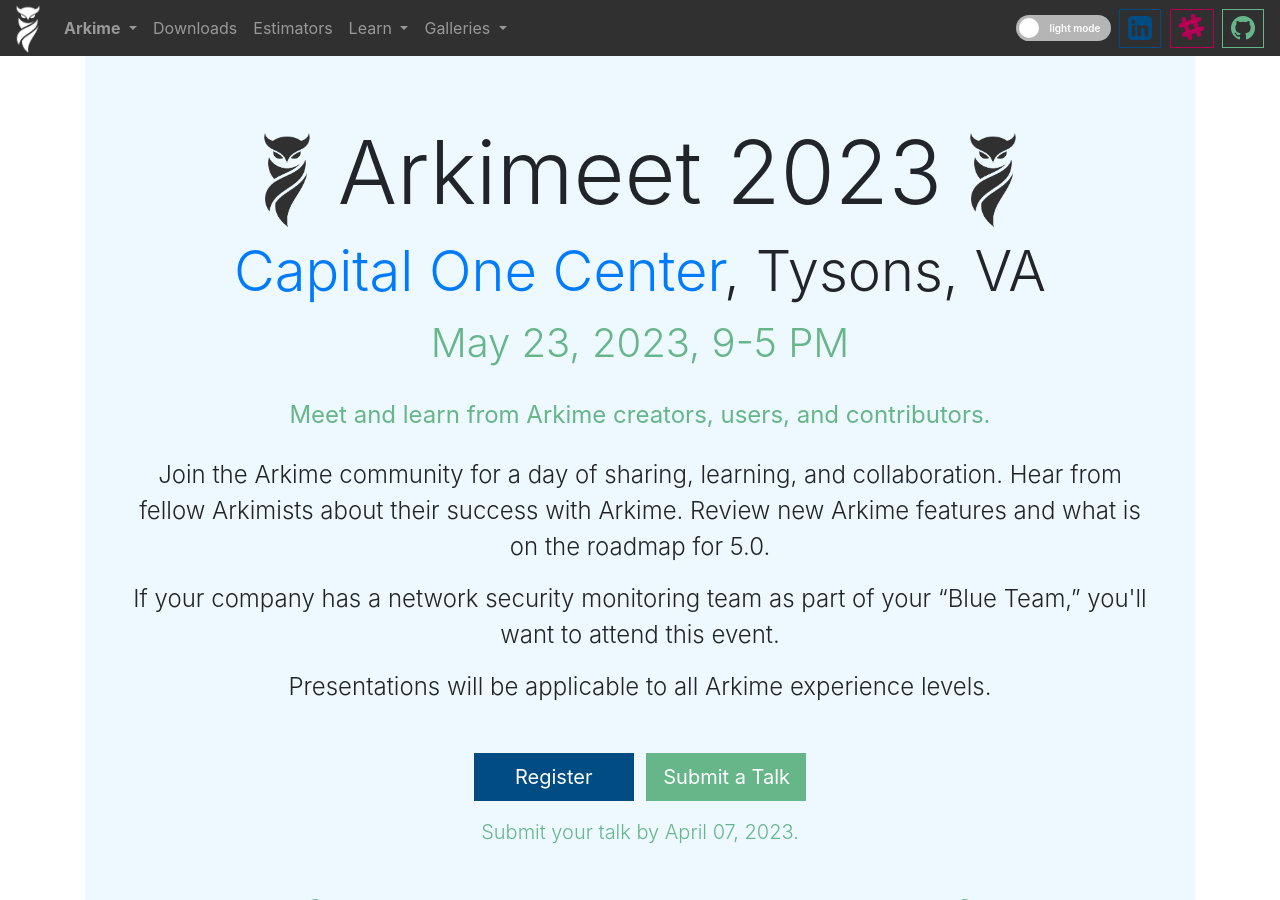
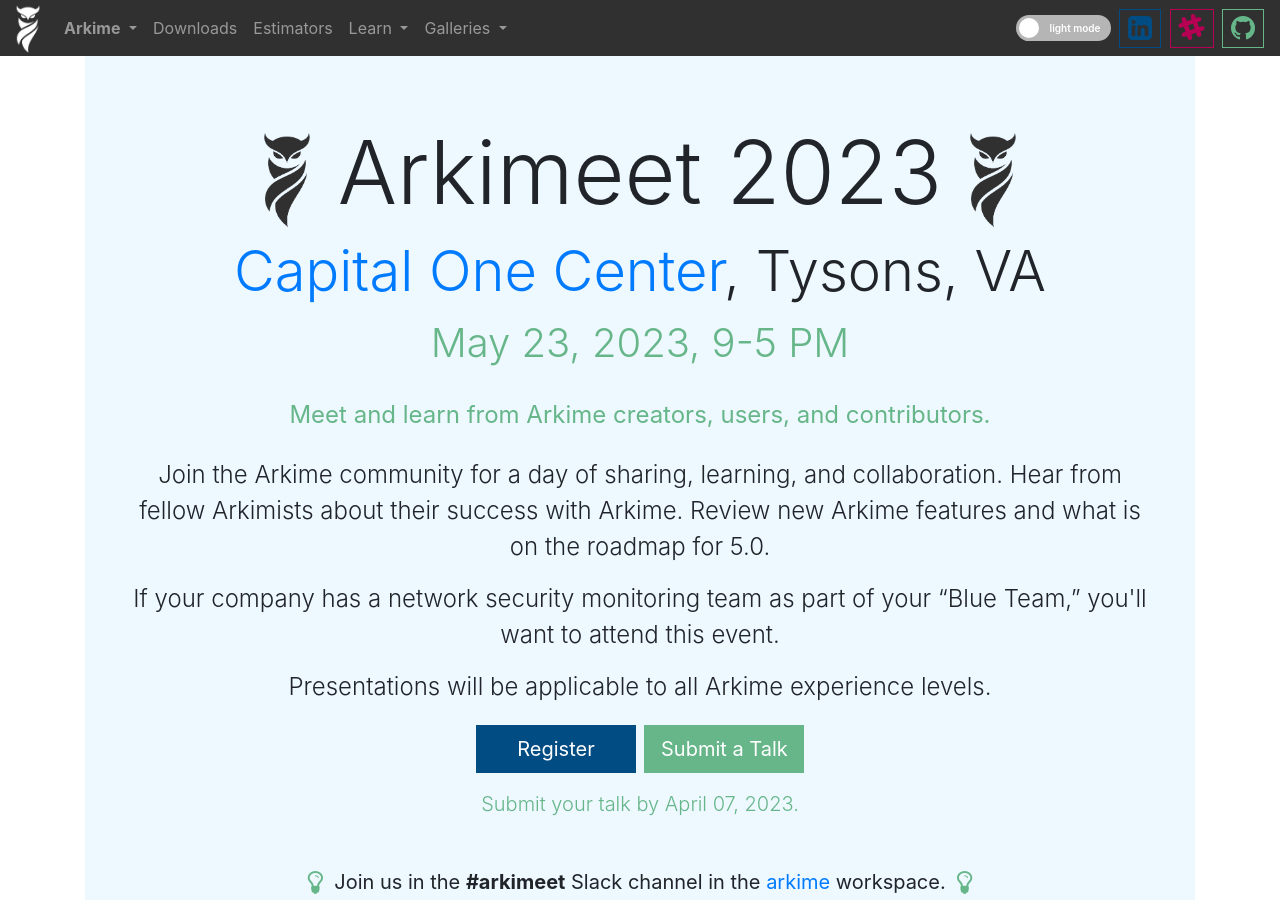
Before and after one commit to arkime/arkimeweb, a Jekyll site: the page built from arkimeet.html, in a window 1280 px wide and 900 px high. Built offline with Jekyll 4.4.1, drawn with Linux system fonts in a browser that asks for light colours.

Commit message:
arkimeet better on mobile browsers

```diff
--- a/arkimeet.html
+++ b/arkimeet.html
@@ -56,10 +56,24 @@
 
       <div class="primary-theme-background pl-4 pr-4 p-nav-lg angle-background angle-background-long">
 
-        <div class="container">
+        <div class="container-fluid">
           <div id="main"
             class="row">
             <div class="col-md-12 text-center">
+              <span class="d-block d-sm-none">
+                <h1 class="display-3">
+                  <img class="arkime-logo black-arkime d-none d-sm-none d-md-none d-lg-inline" height="100px" />
+                  Arkimeet 2023
+                  <img class="arkime-logo black-arkime d-none d-sm-none d-md-none d-lg-inline" height="100px" />
+                </h1>
+                <h1 class="display-5">
+                  <a class="no-decoration" href="https://www.capitalonecenter.com/">Capital One Center</a>,<br> Tysons, VA
+                </h1>
+                <p class="lead primary-theme-text">
+                  May 23, 2023,<br class="d-block d-sm-none" /> 9-5 PM
+                </p>
+              </span>
+              <span class="d-none d-sm-block">
                 <h1 class="display-2">
                   <img class="arkime-logo black-arkime d-none d-sm-none d-md-none d-lg-inline" height="100px" />
                   Arkimeet 2023
@@ -69,8 +83,9 @@
                   <a class="no-decoration" href="https://www.capitalonecenter.com/">Capital One Center</a>, Tysons, VA
                 </h1>
                 <p class="lead lead-xl primary-theme-text">
-                May 23, 2023, 9-5 PM
+                  May 23, 2023,<br class="d-block d-sm-none" /> 9-5 PM
                 </p>
+              </span>
               <p class="lead lead-lg text-center mt-4 primary-theme-text">
                 <strong>
                   Meet and learn from Arkime creators, users, and contributors.
@@ -87,13 +102,13 @@
               <p class="lead lead-lg text-center">
                 Presentations will be applicable to all Arkime experience levels.
               </p>
-              <p class="mt-5">
+              <p class="mt-3 d-flex justify-content-center flex-wrap">
                 <a href="https://docs.google.com/forms/d/e/1FAIpQLSeRcYVgJ07Z7cRuaMIIxD3YVT7po7bPwmjlCPNUM7ebSdGZGg/viewform"
-                  class="btn btn-lg btn-primary btn-fw">
+                  class="btn btn-lg btn-primary btn-fw mt-1 mr-sm-1">
                   Register
                 </a>
                 <a href="https://docs.google.com/forms/d/e/1FAIpQLSe2LEkctWBn8Oup13FXIhxoe9GHRvtVyCth49h7sYuybr_ldg/viewform"
-                  class="btn btn-lg btn-info btn-fw ml-2">
+                  class="btn btn-lg btn-info btn-fw mt-1 ml-sm-1">
                   Submit a Talk
                 </a>
               </p>
@@ -535,9 +550,9 @@
       </div>
 
 
-      <div class="text-center primary-theme-background angle-background mt-3">
+      <div class="container text-center primary-theme-background angle-background mt-3">
         <div class="row mt-4">
-          <div class="col-10 offset-1 mt-5">
+          <div class="col mt-5">
             <h1 class="display-4">
               SPONSORS
             </h1>
```
Lines whose indentation alone changed are shown as unchanged.
